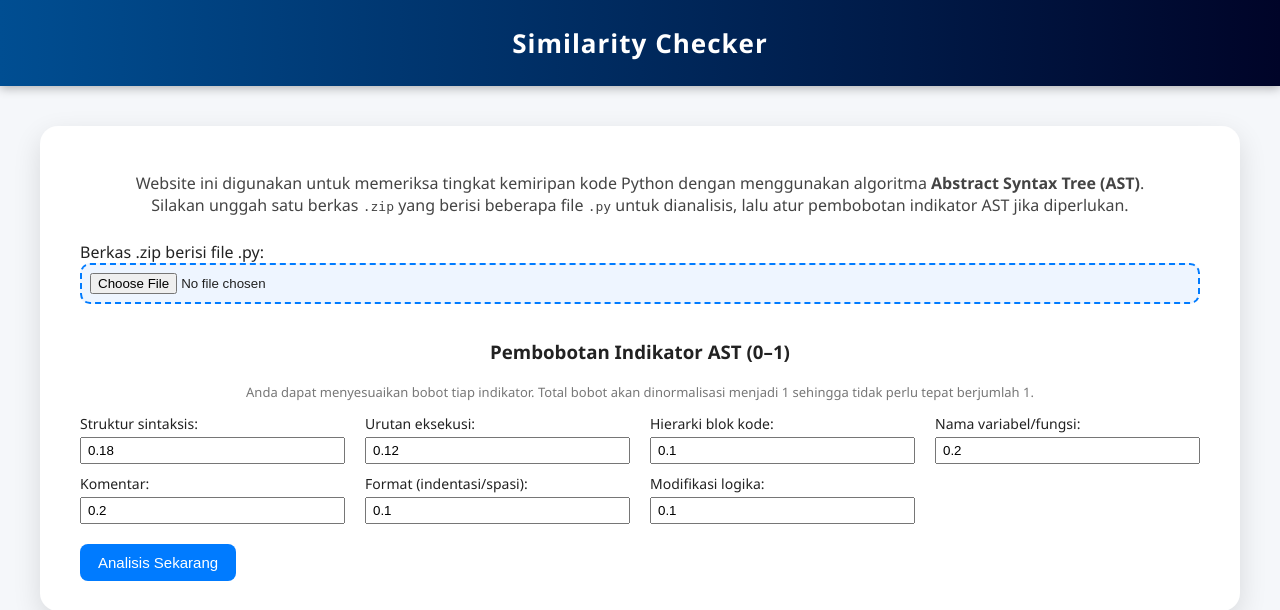
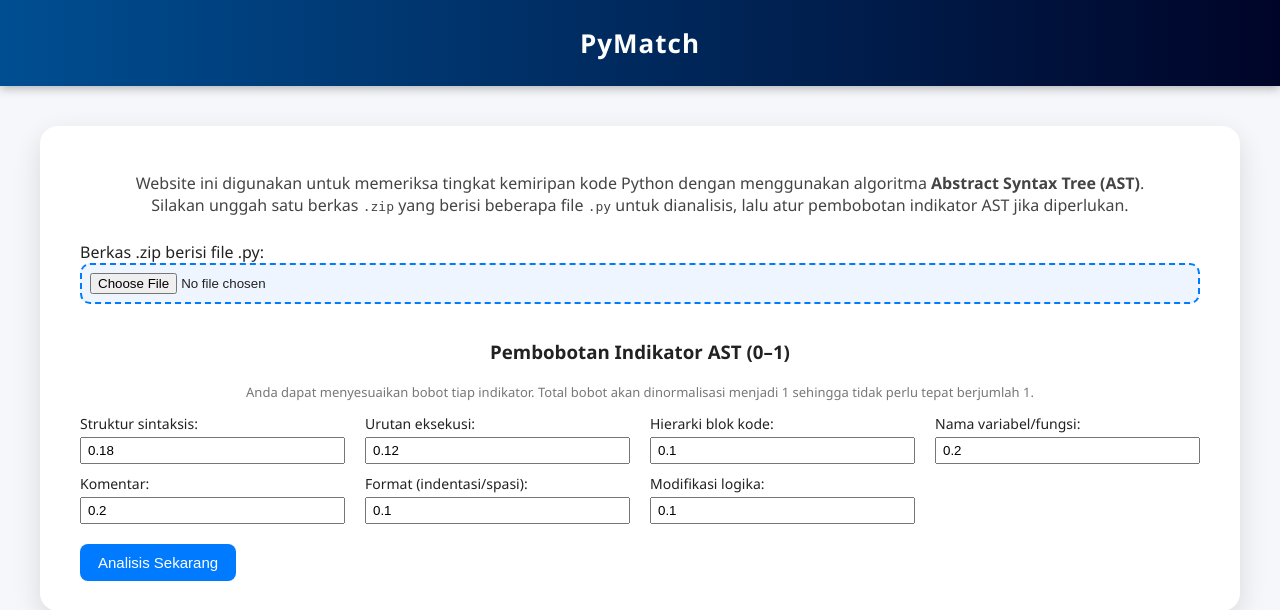
Before and after one commit to MNFadhillah/similarity_checker, a Django app: page / in a window 1280 px wide. Shown: the top 610 px of the page. Run offline with Django 5.2, Linux system fonts and the light colour scheme.

Commit message:
Update title and headings to reflect application name "PyMatch"

```diff
--- a/analyzer/templates/base.html
+++ b/analyzer/templates/base.html
@@ -2,7 +2,7 @@
 <html lang="id">
 <head>
   <meta charset="utf-8">
-  <title>Similarity Checker</title>
+  <title>PyMatch</title>
   <style>
     body {
       margin: 0;
@@ -278,7 +278,7 @@
 </head>
 <body>
   <header>
-    <h1>Similarity Checker</h1>
+    <h1>PyMatch</h1>
   </header>
 
   <main>
--- a/analyzer/templates/result.html
+++ b/analyzer/templates/result.html
@@ -3,7 +3,7 @@
 {% block content %}
 <section class="result-container">
   <div class="card">
-    <h2>Hasil Analisis Similarity Checker</h2>
+    <h2>Hasil Analisis PyMatch</h2>
     <p class="result-desc">
       Berikut hasil analisis kemiripan kode Python berdasarkan metode
       <strong>AST (Abstract Syntax Tree)</strong>.
```
